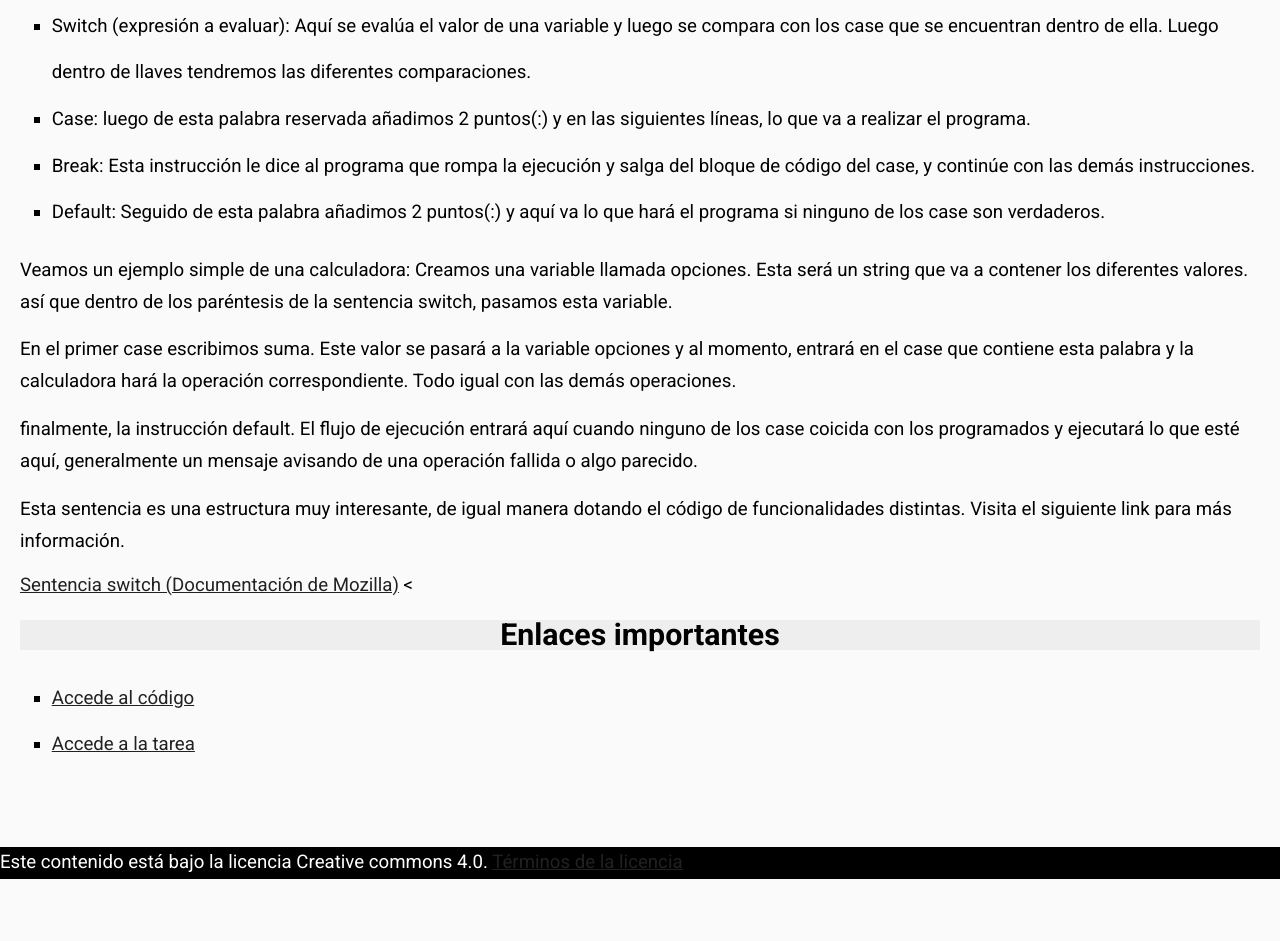
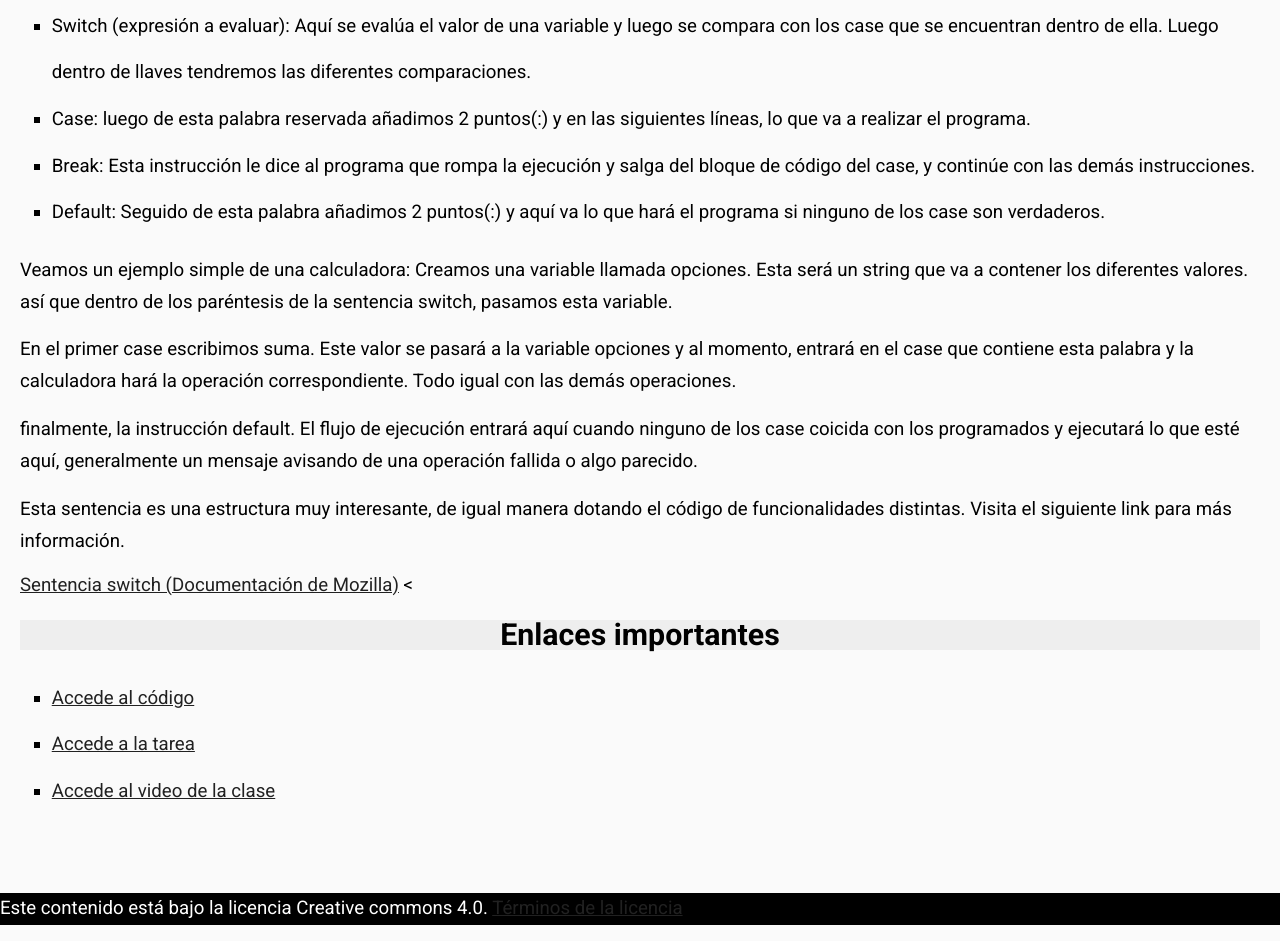
Before and after one commit to RonnyG2121/js-itgrarte-sept-2024, a plain HTML site: page clase3.html in a window 1280 px wide. Shown: the part 2472-3413 px from the top of the page. Before the commit the page ends 3366 px from the top, so only its background shows below. Drawn offline with Linux system fonts and the light colour scheme.

Commit message:
Añadido el video de la clase

```diff
--- a/clase3.html
+++ b/clase3.html
@@ -150,7 +150,7 @@
                 <ul>
                     <li><a href="codigos/tema3/condicionales.js" target="_blank">Accede al código</a></li>
                     <li><a href="https://classroom.google.com/c/NzEwMzMxNjIwNjQy/a/NzE3ODkxNTg5MDgx/details" target="_blank">Accede a la tarea</a></li>
-                    <!-- <li><a href="https://drive.google.com/file/d/1_RjByrccHzSrade7iorhVBa02nkvMgdh/view?usp=sharing" target="_blank">Accede al video de la clase</a></li> -->
+                    <li><a href="https://drive.google.com/file/d/1D17tdZRvs51t_ESzRZvtM1QJVGiTGZIh/view?usp=sharing" target="_blank">Accede al video de la clase</a></li>
                 </ul>
             </div>
 
```
